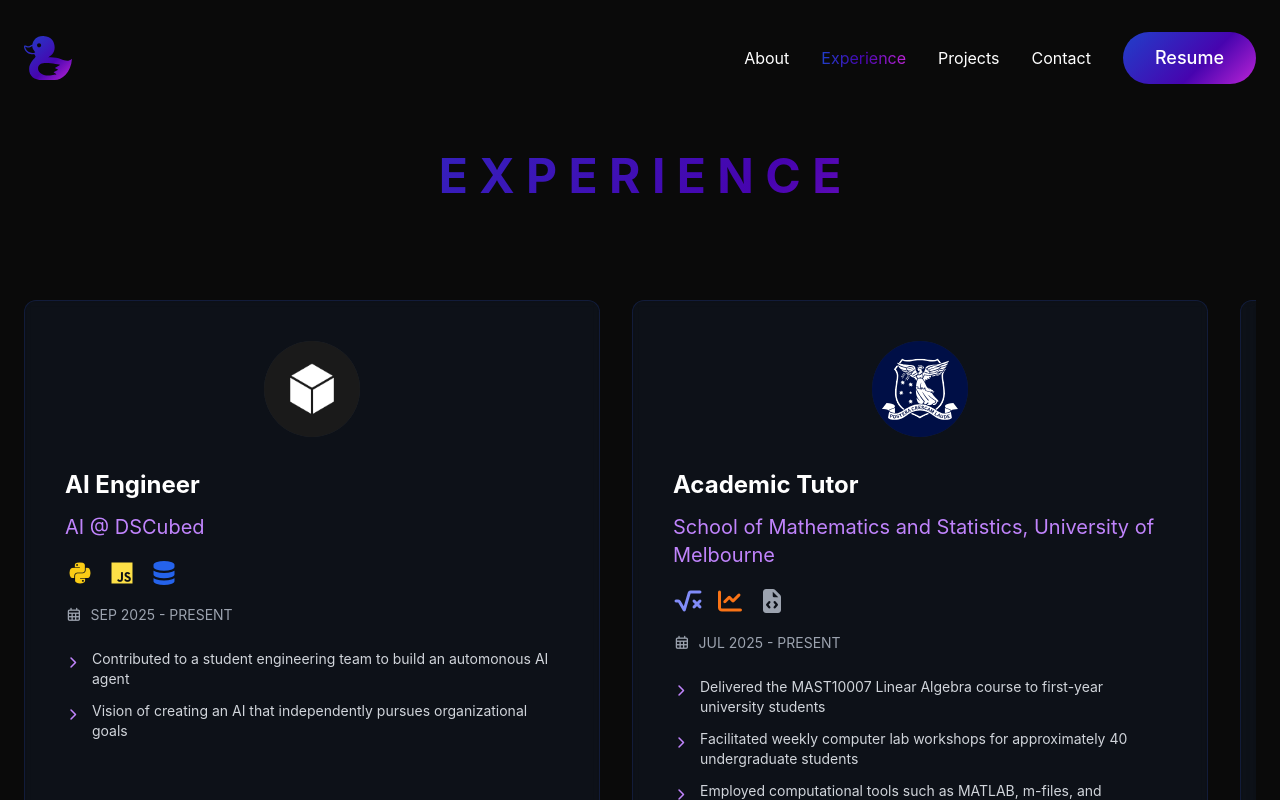
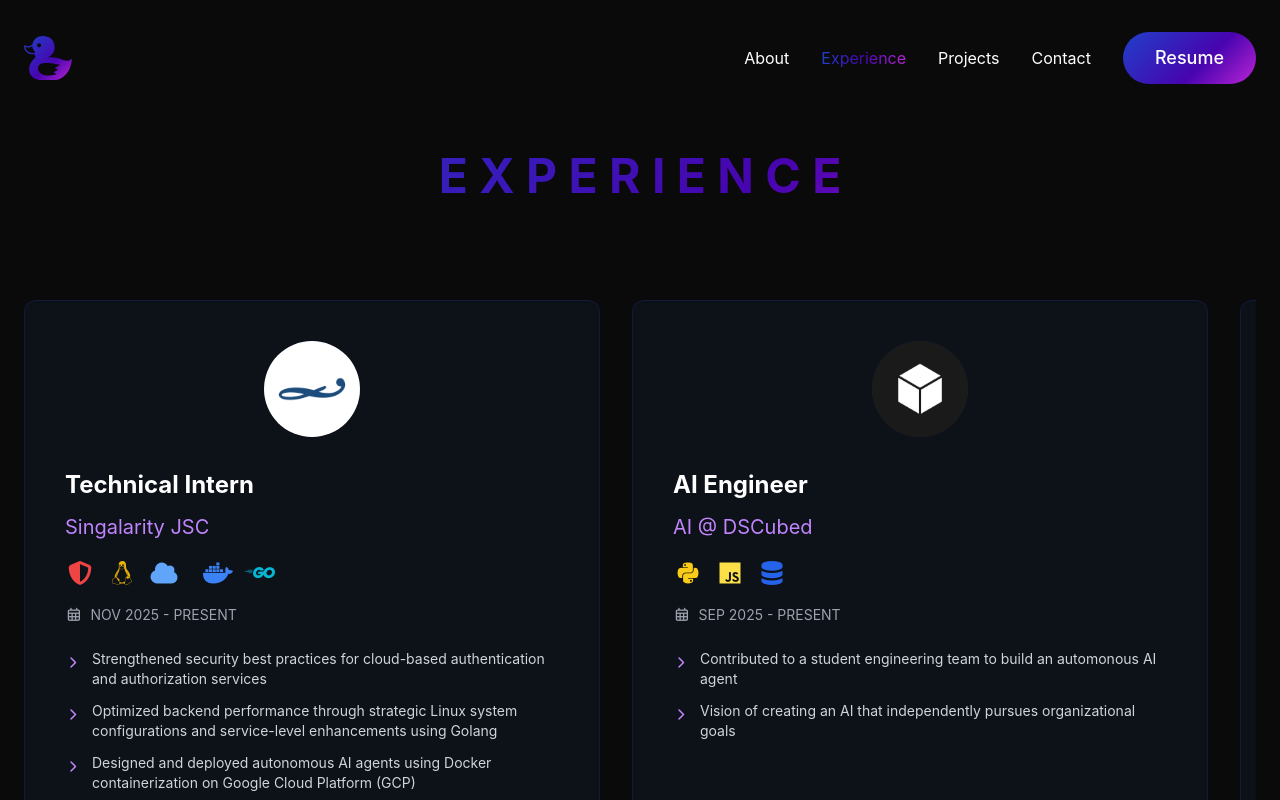
Before and after one commit to chimdienn/duccu-portfolio, a React (Vite) app in the folder client/: page /experience in a window 1280 px wide. Shown: the top 800 px of the page. Built offline with nearby package versions, Linux system fonts and the light colour scheme.

Commit message:
added a new experience

```diff
--- a/client/src/components/pages/Experience.jsx
+++ b/client/src/components/pages/Experience.jsx
@@ -4,9 +4,22 @@ import ai_ds_cubed_logo from "../../assets/experience/ai_ds_cubed_logo.png";
 import unimelb_logo from "../../assets/experience/unimelb_logo.svg";
 import bws_logo from "../../assets/experience/bws_logo.jpeg";
 import ivsum_logo from "../../assets/experience/ivsum_logo.png";
+import singalarity_logo from "../../assets/experience/singalarity_logo.jpg";
 
 const Experience = () => {
   const experiences = [
+    {
+      title: "Technical Intern",
+      organization: "Singalarity JSC",
+      logo: singalarity_logo,
+      techStack: ["security", "linux", "gcp", "AI agents", "docker", "golang"],
+      time: "NOV 2025 - PRESENT",
+      description: [
+        "Strengthened security best practices for cloud-based authentication and authorization services",
+        "Optimized backend performance through strategic Linux system configurations and service-level enhancements using Golang",
+        "Designed and deployed autonomous AI agents using Docker containerization on Google Cloud Platform (GCP)",
+      ],
+    },
     {
       title: "AI Engineer",
       organization: "AI @ DSCubed",
@@ -85,6 +98,12 @@ const Experience = () => {
     "av-systems": "fas fa-video",
     digital: "fas fa-laptop",
     "event-management": "fas fa-calendar-check",
+
+    security: "fas fa-shield-alt",
+    linux: "fab fa-linux",
+    gcp: "fas fa-cloud",
+    "ai agents": "fas fa-robot",
+    golang: "fab fa-golang",
   };
 
   // Tech stack colors
@@ -112,6 +131,12 @@ const Experience = () => {
     "av-systems": "text-red-400",
     digital: "text-blue-400",
     "event-management": "text-purple-400",
+
+    security: "text-red-500",
+    linux: "text-yellow-500",
+    gcp: "text-blue-400",
+    "ai agents": "text-purple-500",
+    golang: "text-cyan-500",
   };
 
   return (
```
Also changed, not shown: client/src/assets/experience/singalarity_logo.jpg (added).
